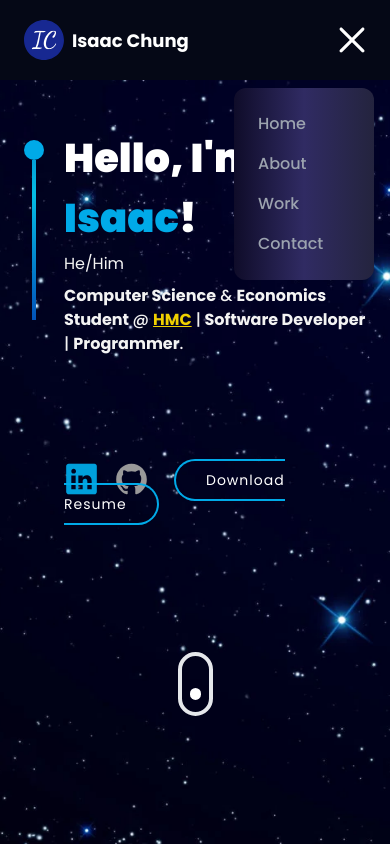
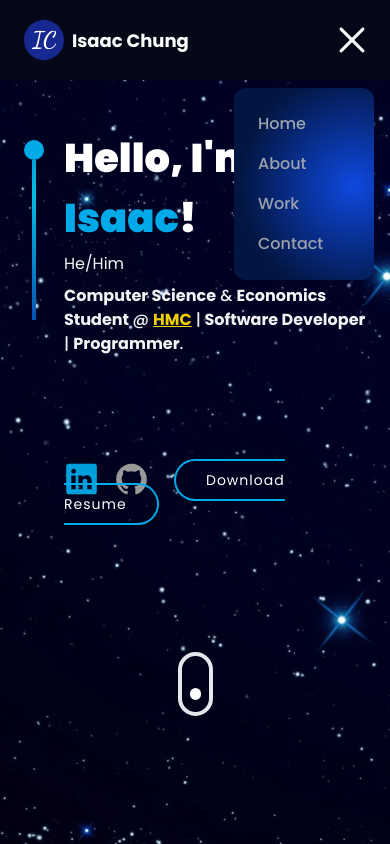
Before and after one commit to ijoonc/ijoonc-portfolio, a React (Vite) app: page / in a window 390 px wide. Both pictures are taken after a click on the picture 352 px from the left and 40 px from the top of the page. Shown: the top 844 px of the page. Built offline with nearby package versions, Linux system fonts and the light colour scheme.

Commit message:
Added a new color for home tab.

```diff
--- a/src/components/Navbar.jsx
+++ b/src/components/Navbar.jsx
@@ -51,7 +51,7 @@ const Navbar = () => {
 
                <div className = {`${!toggle ? "hidden" : "flex"} p-6
                                   absolute top-20 right-0 mx-4 my-2 min-w-[140px]
-                                  z-10 rounded-xl dark-gradient`}>
+                                  z-10 rounded-xl even-darker-blue-gradient`}>
 
                   <ul className = 'list-none flex justify-end items-start flex-col gap-4'>
                     {navLinks.map((link) => (
--- a/src/index.css
+++ b/src/index.css
@@ -43,6 +43,17 @@
 
 .morning-blue-gradient {
   background-image: linear-gradient(to right, #b6fbff, #83a4d4);
+}
+
+.dark-blue-gradient {
+  background-image: linear-gradient(156.8deg, rgb(30, 144, 231) 27.1%, rgb(67, 101, 225) 77.8%);
+}
+
+.even-darker-blue-gradient {
+  background-image: radial-gradient(circle at 85.4% 50.8%, rgb(14, 72, 222) 0%, rgb(3, 22, 65) 74.2%);}
+
+.cool-blue-gradient {
+  background-image: radial-gradient(circle at 10% 20%, rgb(75, 108, 183) 0%, rgb(55, 82, 141) 90%);
 }
 
 .dark-gradient {
```
Also changed, not shown: 5 other files (tests, documents, lock files or other folders).
